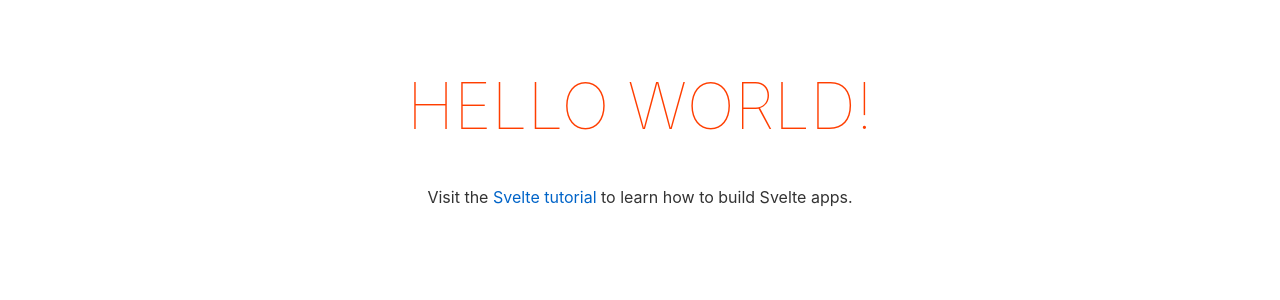
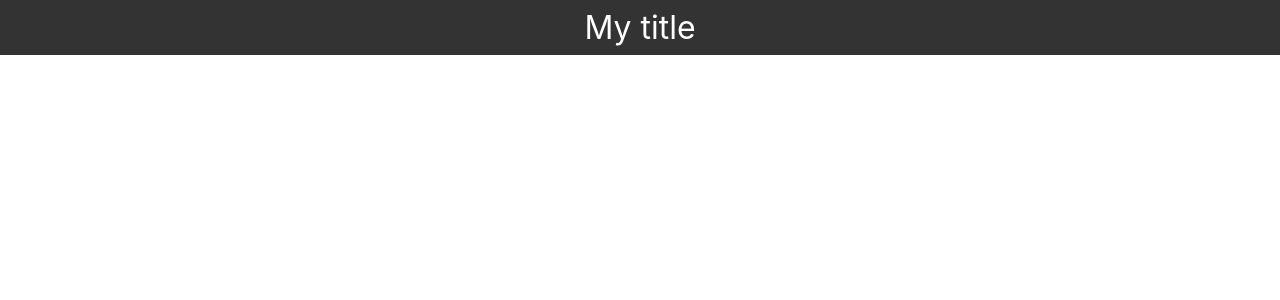
Before and after one commit to fgirham/svelte-and-sapper-course, a Svelte app in the folder my-svelte-app/: page / in a window 1280 px wide. Shown: the top 300 px of the page. Built offline with nearby package versions, Linux system fonts and the light colour scheme.

Commit message:
ch01/add-navbar-component

```diff
--- a/my-svelte-app/public/global.css
+++ b/my-svelte-app/public/global.css
@@ -7,7 +7,6 @@ html, body {
 body {
 	color: #333;
 	margin: 0;
-	padding: 8px;
 	box-sizing: border-box;
 	font-family: -apple-system, BlinkMacSystemFont, "Segoe UI", Roboto, Oxygen-Sans, Ubuntu, Cantarell, "Helvetica Neue", sans-serif;
 }
--- a/my-svelte-app/src/App.svelte
+++ b/my-svelte-app/src/App.svelte
@@ -1,30 +1,5 @@
 <script>
-	export let name;
+	import Navbar from "./sections/Navbar.svelte";
 </script>
 
-<main>
-	<h1>Hello {name}!</h1>
-	<p>Visit the <a href="https://svelte.dev/tutorial">Svelte tutorial</a> to learn how to build Svelte apps.</p>
-</main>
-
-<style>
-	main {
-		text-align: center;
-		padding: 1em;
-		max-width: 240px;
-		margin: 0 auto;
-	}
-
-	h1 {
-		color: #ff3e00;
-		text-transform: uppercase;
-		font-size: 4em;
-		font-weight: 100;
-	}
-
-	@media (min-width: 640px) {
-		main {
-			max-width: none;
-		}
-	}
-</style>
+<Navbar title="My title" />
--- /dev/null
+++ b/my-svelte-app/src/sections/Navbar.svelte
@@ -0,0 +1,17 @@
+
+<script>
+  export let title = 'Default title';
+</script>
+
+<style>
+  nav {
+    width: 100%;
+    font-size: 2rem;
+    padding: 0.5rem 0;
+    background: #333;
+    color: white;
+    text-align: center;
+  }
+</style>
+
+<nav>{title}</nav>
```
Also changed, not shown: 1 other file (tests, documents, lock files or other folders).
